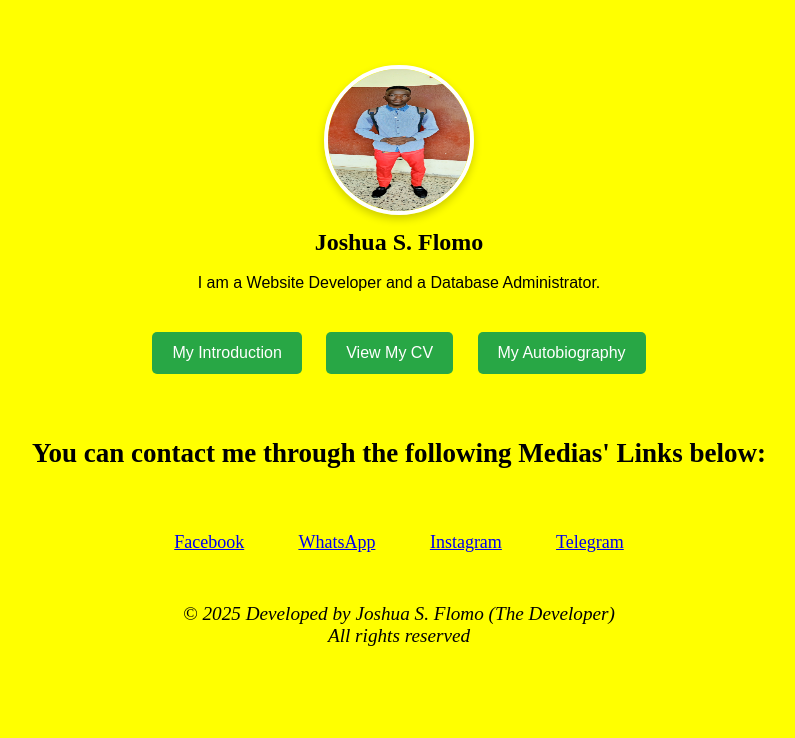
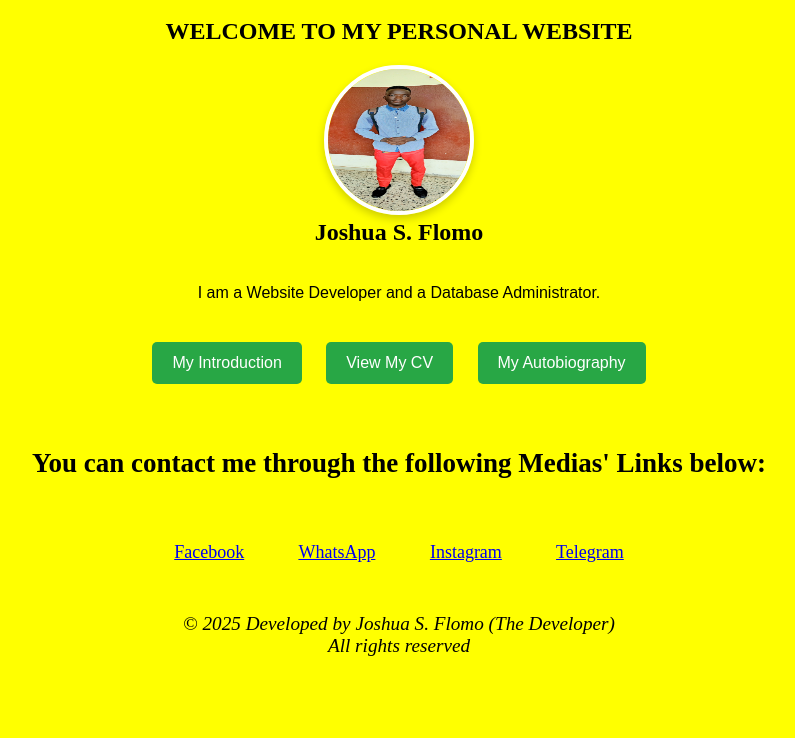
Before and after one commit to Joshua-S-Flomo/Joshua-S-Flomo-CV-Website, a plain HTML site: page index.html in a window 1280 px wide. Shown: the part 62-800 px from the top of the page, without its empty margins (241-1036 px from the left). Drawn offline with Linux system fonts and the light colour scheme.

Commit message:
Add files via upload

```diff
--- a/index.html
+++ b/index.html
@@ -8,11 +8,11 @@
     </head>
     <body>
 
-        <h1>WELCOME TO MY PERSONAL WEBSITE</h1>
         <!-- adding home section-->
 
          <section id="Home" class="section active">
             <div class="Profile">
+                <h1>WELCOME TO MY PERSONAL WEBSITE</h1>
                 <img src="My Photo.jpg" alt="Joshusa S. Flomo" class="Profile-img">
                 <h1> Joshua S. Flomo </h1><br>
                 <p>I am a Website Developer and a Database Administrator.</p>
--- a/style.css
+++ b/style.css
@@ -98,5 +98,5 @@ word-spacing: 50px;
 h1 {
 text-align: center;
 font-family: 'Times New Roman', Times, serif;
-margin-top: 10px;
+margin-bottom: 20px;
 }
```
